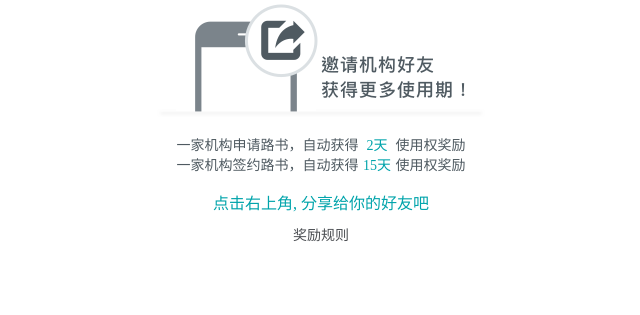
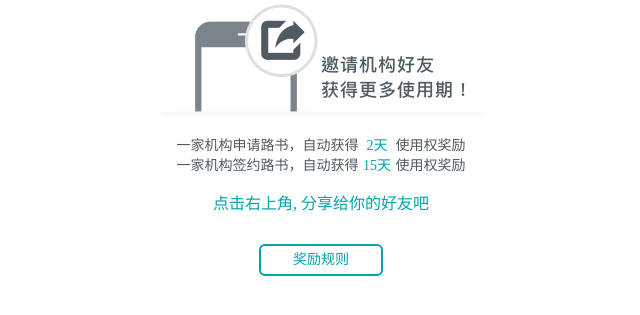
Before and after one commit to swolfod/TOS_Promotions, a Django app: template templates/featuredInviter.html in a window 1280 px wide. Shown: the part 236-551 px from the top of the page, without its empty margins (319-959 px from the left). Run offline with Django 3.2, Linux system fonts and the light colour scheme; the template is opened without the code that fills it, so the values that code supplies are empty; parts of the project's set-up code (start-up, migrations or seed data) failed here and were passed over; some libraries are stand-ins or nearby versions.

Commit message:
style updates

```diff
--- a/static/css/font.css
+++ b/static/css/font.css
@@ -204,12 +204,18 @@ top: 20px;
 }
 
 .btnLink{
-color: #4B4E52;
+color: #00A4AB;
 font-size: 14px;
 font-weight: 500;
 cursor: pointer;
-padding: 10px 0;
+margin: 30px 0;
+width: 120px;
+height: 28px;
+line-height: 28px;
+text-align: center;
 display: inline-block;
+border-radius: 6px;
+border: 2px solid #00A4AB;
 }
 
 .btnLinkGreen{
--- a/templates/featuredInviter.html
+++ b/templates/featuredInviter.html
@@ -55,7 +55,7 @@
         <li>活动为期一周，截止日期12月14日</li>
       </ul>
 
-      <div class="headerLine"><span class="span">优惠奖励</span></div>
+      <div class="headerLine"><span class="span">分享奖励</span></div>
       <ul>
         <li>每有一家机构申请试用路书，您将获得延长2天的奖励。</li>
         <li>每有一家机构正式签约路书，您将获得延长15天的奖励。</li>
```
Also changed, not shown: templates/confirmBindCode.html (+4 -4 lines).
